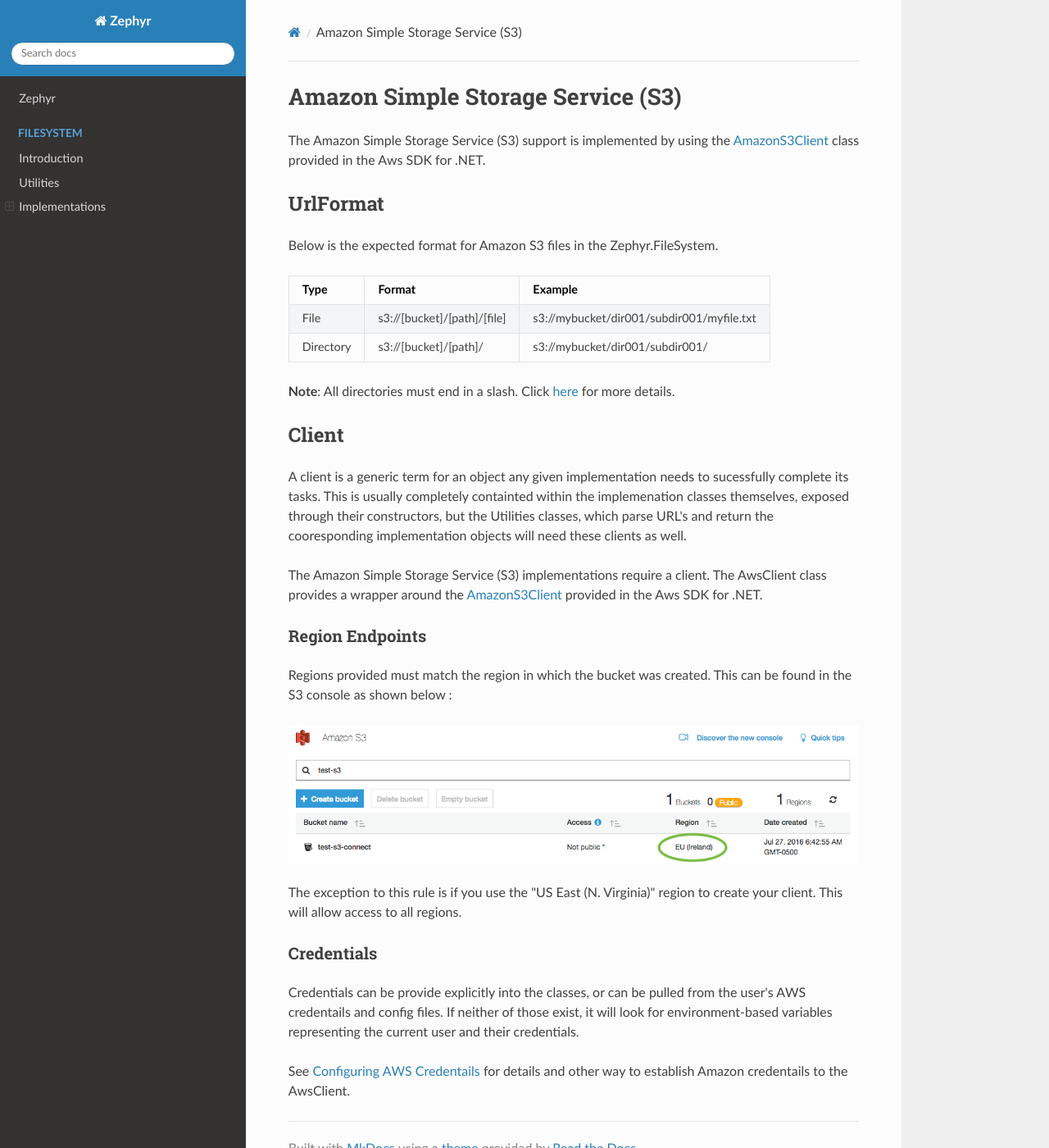
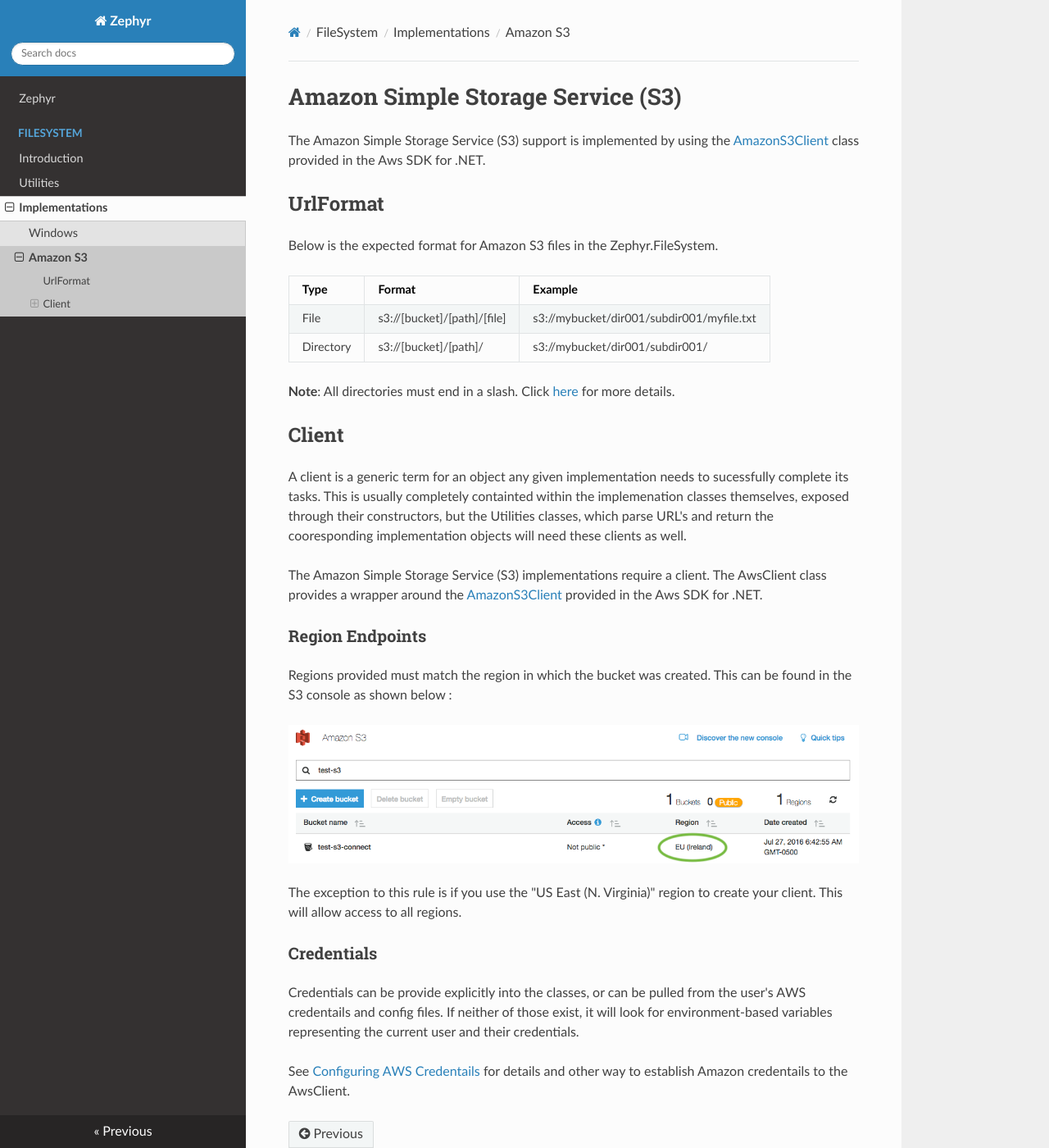
Before and after one commit to SynapseProject/zephyr.docs, an MkDocs documentation site: the page built from docs/FileSystem/amazons3.md, in a window 1280 px wide and 1400 px high. Shown: the whole window at 82% size. Built offline with MkDocs 1.6.1, drawn with Linux system fonts in a browser that asks for light colours; nearby versions of some CDN libraries; old or Windows-style settings are respelled for this version of MkDocs.

Commit message:
Fixed issue with directory case sensitivity in mkdocs.yml file.

```diff
--- a/mkdocs.yml
+++ b/mkdocs.yml
@@ -2,9 +2,9 @@ site_name: Zephyr
 pages:
 - Zephyr: index.md
 - FileSystem:
-  - Introduction: filesystem/filesystem.md
-  - Utilities: filesystem/utilities.md
+  - Introduction: FileSystem/filesystem.md
+  - Utilities: FileSystem/utilities.md
   - Implementations:
-    - Windows: filesystem/windows.md
-    - Amazon S3: filesystem/amazons3.md
+    - Windows: FileSystem/windows.md
+    - Amazon S3: FileSystem/amazons3.md
 theme: readthedocs
```
